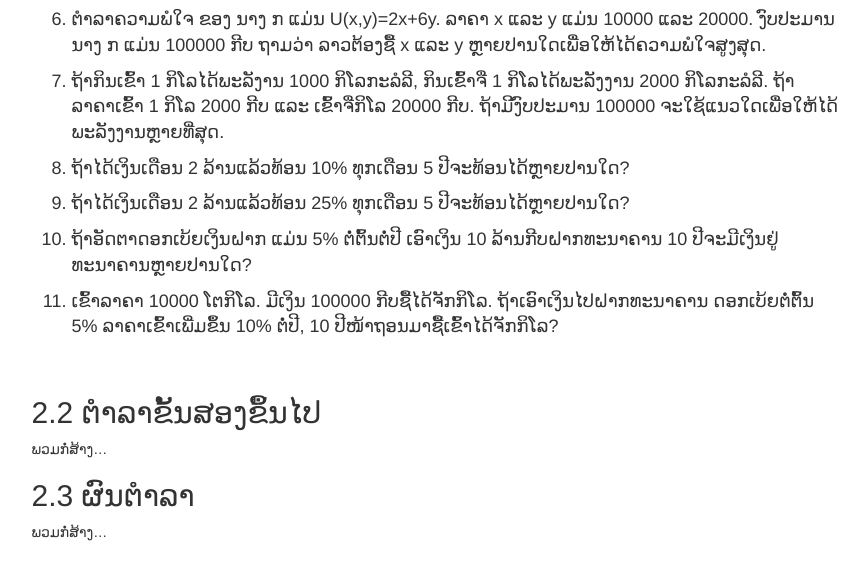
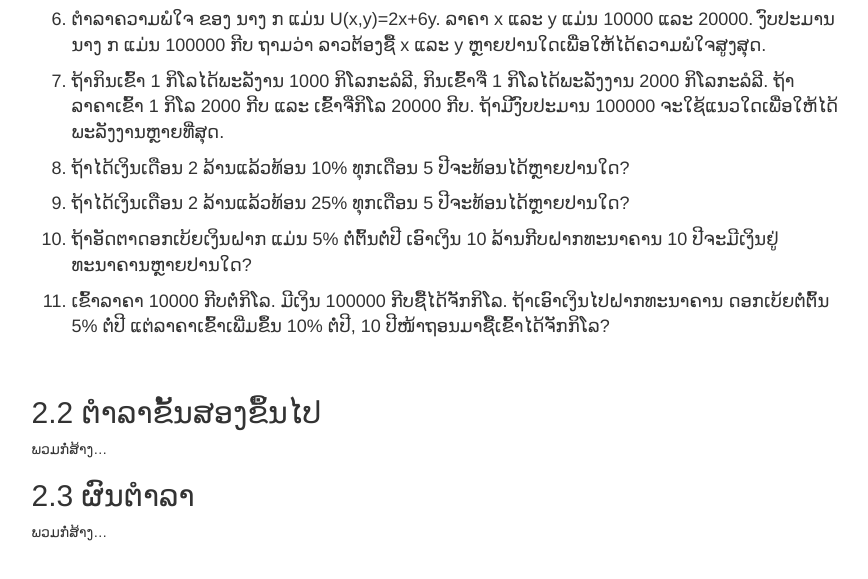
Before and after one commit to keolas/lsbc, a plain HTML site: page microeconomics_basicmath.html in a window 1280 px wide. Shown: the part 1562-2141 px from the top of the page, without its empty margins (346-1214 px from the left). Drawn offline with nearby package versions, Linux system fonts and the light colour scheme; some packages are replaced by stand-ins of ours.

Commit message:
Add files via upload

```diff
--- a/microeconomics_basicmath.html
+++ b/microeconomics_basicmath.html
@@ -1561,7 +1561,7 @@ div.tocify {
 <li><p>ຖ້າໄດ້ເງິນເດືອນ 2 ລ້ານແລ້ວທ້ອນ 10% ທຸກເດືອນ 5 ປີຈະທ້ອນໄດ້ຫຼາຍປານໃດ?</p></li>
 <li><p>ຖ້າໄດ້ເງິນເດືອນ 2 ລ້ານແລ້ວທ້ອນ 25% ທຸກເດືອນ 5 ປີຈະທ້ອນໄດ້ຫຼາຍປານໃດ?</p></li>
 <li><p>ຖ້າອັດຕາດອກເບ້ຍເງິນຝາກ ແມ່ນ 5% ຕໍ່ຕົ້ນຕໍ່ປີ ເອົາເງິນ 10 ລ້ານກີບຝາກທະນາຄານ 10 ປີຈະມີເງິນຢູ່ທະນາຄານຫຼາຍປານໃດ?</p></li>
-<li><p>ເຂົ້າລາຄາ 10000 ໂຕກິໂລ. ມີເງິນ 100000 ກີບຊື້ໄດ້ຈັກກິໂລ. ຖ້າເອົາເງິນໄປຝາກທະນາຄານ ດອກເບ້ຍຕໍ່ຕົ້ນ 5% ລາຄາເຂົ້າເພີ່ມຂຶ້ນ 10% ຕໍ່ປີ, 10 ປີໜ້າຖອນມາຊື້ເຂົ້າໄດ້ຈັກກິໂລ?</p></li>
+<li><p>ເຂົ້າລາຄາ 10000 ກີບຕໍ່ກິໂລ. ມີເງິນ 100000 ກີບຊື້ໄດ້ຈັກກິໂລ. ຖ້າເອົາເງິນໄປຝາກທະນາຄານ ດອກເບ້ຍຕໍ່ຕົ້ນ 5% ຕໍ່ປີ ແຕ່ລາຄາເຂົ້າເພີ່ມຂຶ້ນ 10% ຕໍ່ປີ, 10 ປີໜ້າຖອນມາຊື້ເຂົ້າໄດ້ຈັກກິໂລ?</p></li>
 </ol>
 <p></font> <br></p>
 </div>
```
